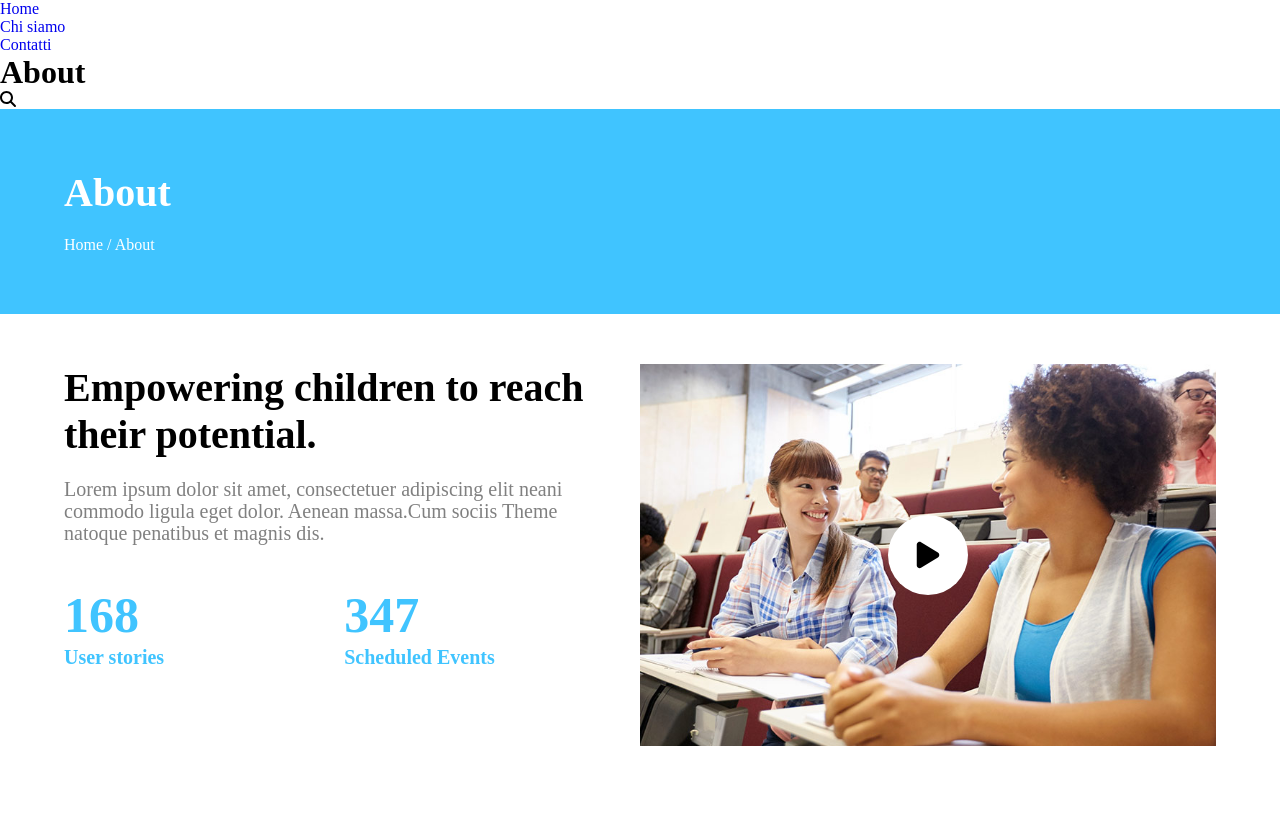
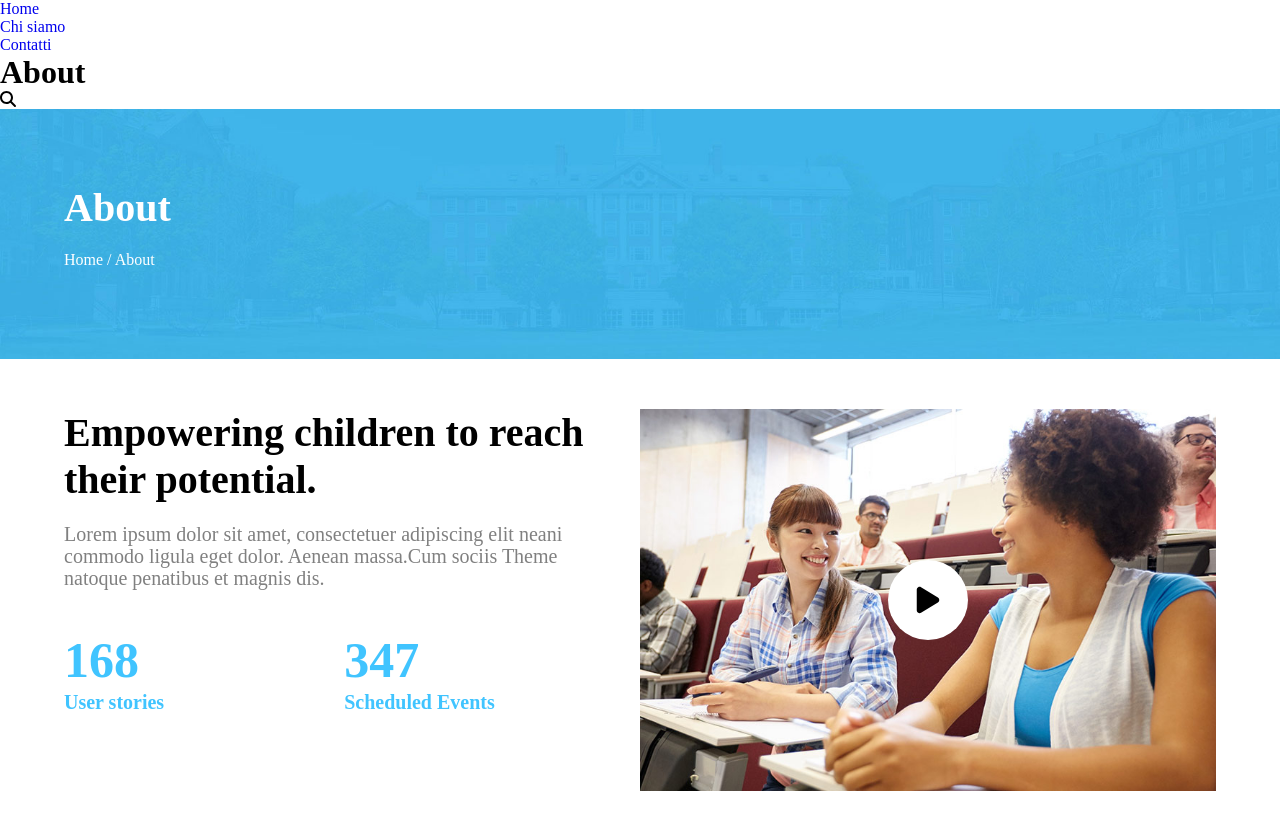
Before and after one commit to marcoceccarelli98/proj-html-vuejs, a Vue app: page /about in a window 1280 px wide. Shown: the top 830 px of the page. Before the commit the page ends 800 px from the top, so only its background shows below. Built offline with nearby package versions, Linux system fonts and the light colour scheme.

Commit message:
[FIX] PagePath (effetto parallasse)

```diff
--- a/src/components/AboutPath.vue
+++ /dev/null
@@ -1,28 +0,0 @@
-<script>
-export default {
-    name: "AboutPath"
-}
-</script>
-
-<template>
-    <h2>About</h2>
-    <p>Home / About</p>
-</template>
-
-<style scoped lang="scss">
-@use "../styles/style.scss" as *;
-
-h2,
-p {
-    color: white;
-}
-
-h2 {
-    font-size: 40px;
-    padding-top: 60px;
-}
-
-p {
-    padding: 20px 0 60px 0;
-}
-</style>
--- /dev/null
+++ b/src/components/PagePath.vue
@@ -0,0 +1,43 @@
+<script>
+export default {
+    name: "PagePath"
+}
+</script>
+
+<template>
+    <div class="parallax-container">
+        <div class="container">
+            <h2>About</h2>
+            <p>Home / About</p>
+        </div>
+    </div>
+</template>
+
+<style scoped lang="scss">
+@use "../styles/style.scss" as *;
+
+.parallax-container {
+    position: relative;
+    height: 250px;
+    display: flex;
+    align-items: center;
+    overflow: hidden;
+    background-image: url('/pages-title-parallax.jpg');
+    background-size: cover;
+    background-attachment: fixed;
+    /* Effetto parallasse */
+    background-position: center;
+    color: white;
+}
+
+.container {
+    width: 90%;
+    height: 100px;
+    margin: 0 auto;
+}
+
+h2 {
+    font-size: 40px;
+    margin-bottom: 20px;
+}
+</style>
--- a/src/pages/AppAbout.vue
+++ b/src/pages/AppAbout.vue
@@ -1,11 +1,11 @@
 <script>
-import AboutPath from "../components/AboutPath.vue"
+import PagePath from "../components/PagePath.vue"
 import EventsComponent from "../components/EventsComponent.vue";
 
 export default {
   name: "AppAbout",
   components: {
-    AboutPath,
+    PagePath,
     EventsComponent
   }
 }
@@ -15,11 +15,8 @@ export default {
   <h1>About</h1>
   <font-awesome-icon icon="fa-solid fa-user-secret" />
   <font-awesome-icon :icon="['fas', 'magnifying-glass']" />
-  <div class="bg-primary">
-    <div class="container">
-      <AboutPath />
-    </div>
-  </div>
+
+  <PagePath />
   <div class="container">
     <EventsComponent />
   </div>
@@ -28,10 +25,6 @@ export default {
 <style scoped lang="scss">
 @use "../styles/style.scss" as *;
 
-.bg-primary {
-  background-color: $primary-color;
-}
-
 .container {
   width: 90%;
   margin: auto;
```
Also changed, not shown: public/pages-title-parallax.jpg (added).
